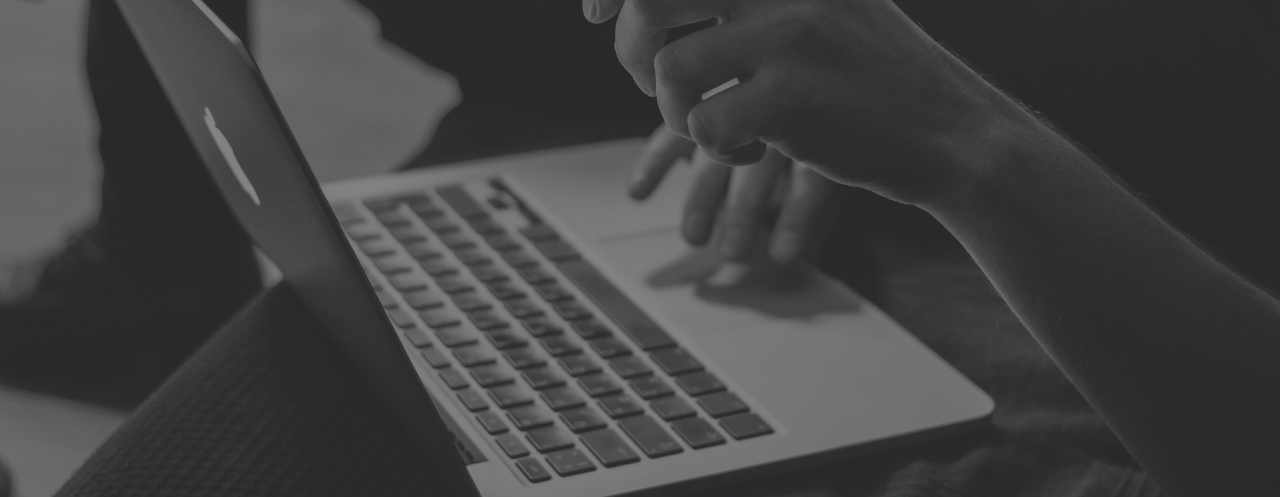
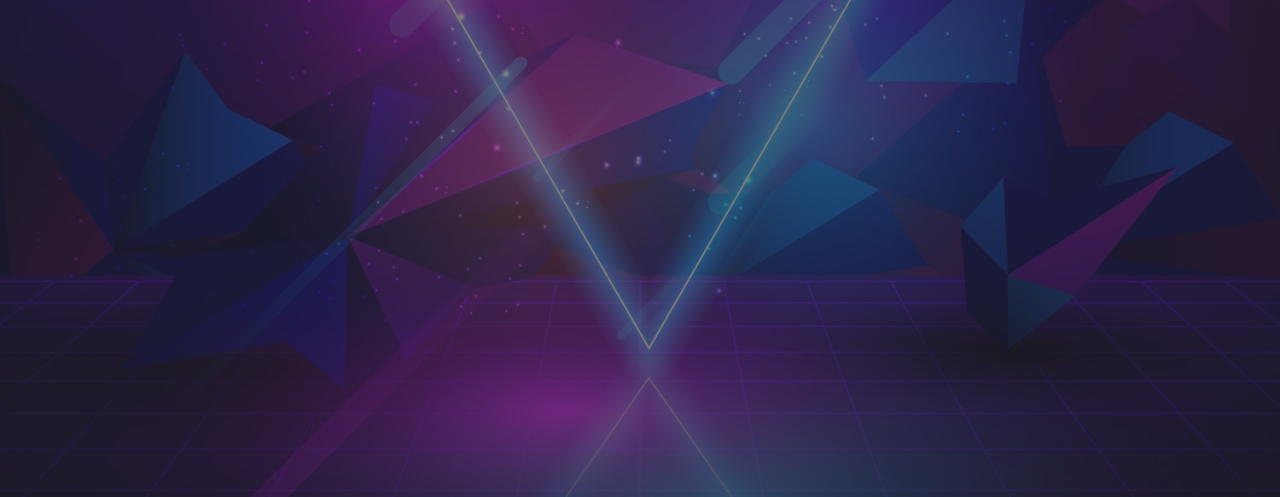
Before and after one commit to pasinsiri/PortfolioWeb, a website: page dist/index.html in a window 1280 px wide. Shown: the part 303-800 px from the top of the page. Drawn offline with nearby package versions, Linux system fonts and the light colour scheme; files that its build step writes are made by us from their sources.

Commit message:
change color theme

```diff
--- a/scss/_config.scss
+++ b/scss/_config.scss
@@ -1,7 +1,7 @@
-$primary-color: #444;
-$secondary-color: yellow;
+$primary-color: rgb(43, 42, 42);
+$secondary-color: rgb(243, 95, 199);
 $show-home-image: true;
-$home-image: url(../img/background_dark.jpg);
+$home-image: url(../img/neon_2.jpg);
 $background-opacity: 0.6;
 
 html{
```
